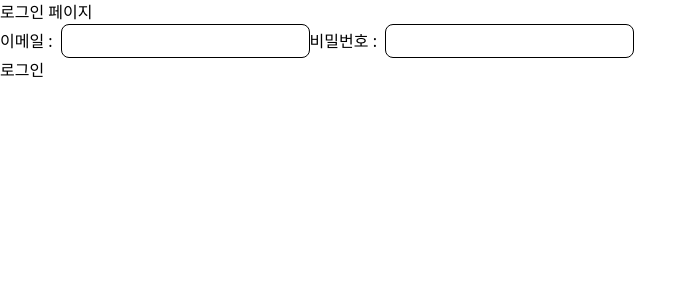
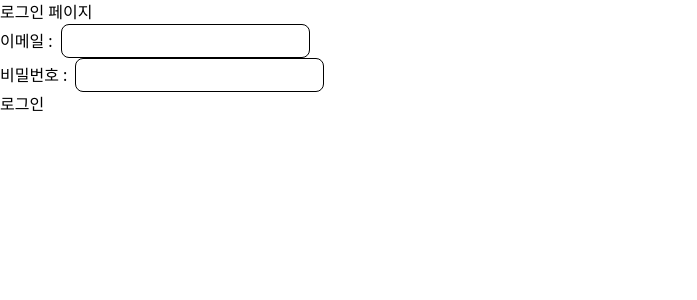
Before and after one commit to muzi55/next_SRP, a Next.js app: page / in a window 1280 px wide. Shown: the top 300 px of the page, without its empty margins (0-697 px from the left). Built offline with nearby package versions, Linux system fonts and the light colour scheme.

Commit message:
레이아웃 수정

```diff
--- a/src/app/components/Form.tsx
+++ b/src/app/components/Form.tsx
@@ -54,10 +54,15 @@ const Form = (): JSX.Element => {
     <>
       <form action="POST" onSubmit={(e) => validateLoginFormhandle(e)}>
         <div>
-          <label htmlFor="email">이메일 :</label>
-          <input onChange={(e) => setEmail(e.target.value)} className="ml-2 px-2 py-1 border border-black rounded-lg" type="text" id="email" value={email} />
-          <label htmlFor="password">비밀번호 :</label>
-          <input onChange={(e) => setPassword(e.target.value)} className="ml-2 px-2 py-1 border border-black rounded-lg" type="password" id="password" value={password} />
+          <div>
+            {" "}
+            <label htmlFor="email">이메일 :</label>
+            <input onChange={(e) => setEmail(e.target.value)} className="ml-2 px-2 py-1 border border-black rounded-lg" type="text" id="email" value={email} />
+          </div>
+          <div>
+            <label htmlFor="password">비밀번호 :</label>
+            <input onChange={(e) => setPassword(e.target.value)} className="ml-2 px-2 py-1 border border-black rounded-lg" type="password" id="password" value={password} />
+          </div>
         </div>
         <button>로그인</button>
       </form>
```
